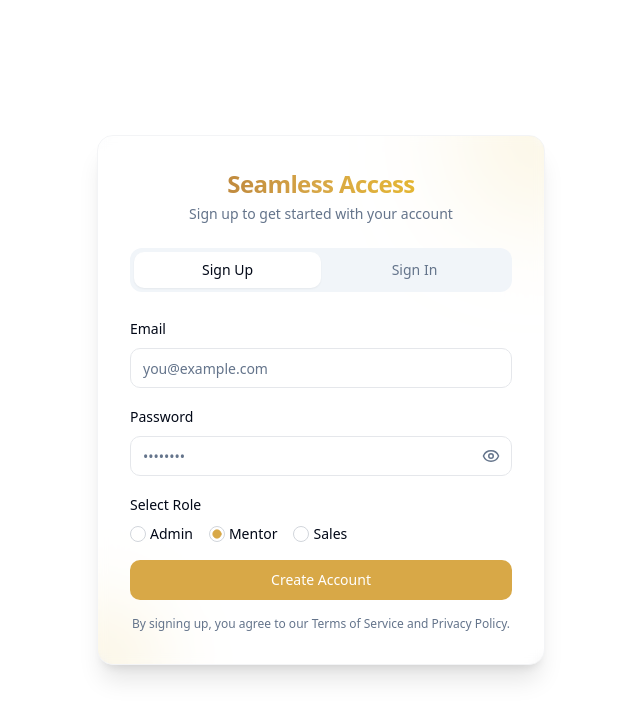
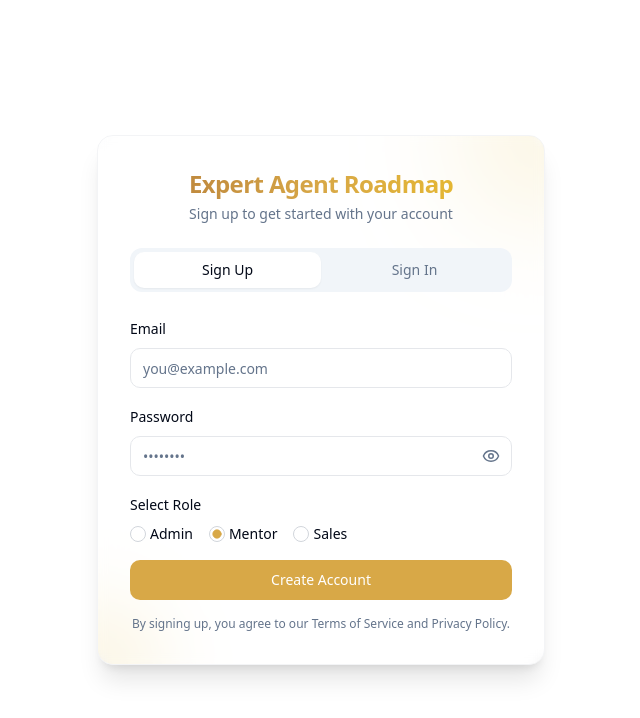
Before and after one commit to benhoenig/expert-agent-roadmap-2, a React (Vite) app: page / in a window 1280 px wide. Shown: the top 718 px of the page, without its empty margins (319-959 px from the left). Built offline with nearby package versions, Linux system fonts and the light colour scheme.

Commit message:
Rename application to Expert Agent Roadmap
Updates the application name to "Expert Agent Roadmap" throughout the project.

```diff
--- a/index.html
+++ b/index.html
@@ -1,9 +1,10 @@
+
 <!DOCTYPE html>
 <html lang="en">
   <head>
     <meta charset="UTF-8" />
     <meta name="viewport" content="width=device-width, initial-scale=1.0" />
-    <title>seamless-access-platform</title>
+    <title>Expert Agent Roadmap</title>
     <meta name="description" content="Lovable Generated Project" />
     <meta name="author" content="Lovable" />
     <meta property="og:image" content="/og-image.png" />
--- a/src/components/auth/AuthPage.tsx
+++ b/src/components/auth/AuthPage.tsx
@@ -24,7 +24,7 @@ export function AuthPage() {
             {/* Logo/Branding */}
             <div className="text-center mb-6">
               <h1 className="text-2xl font-semibold tracking-tight mb-1">
-                <span className="text-gradient">Seamless Access</span>
+                <span className="text-gradient">Expert Agent Roadmap</span>
               </h1>
               <p className="text-sm text-muted-foreground">
                 Sign up to get started with your account
--- a/src/components/dashboard/Layout.tsx
+++ b/src/components/dashboard/Layout.tsx
@@ -78,7 +78,7 @@ export function DashboardLayout() {
             className="flex-1 flex justify-center sm:justify-start ml-2"
           >
             <h1 className="text-lg font-medium tracking-tight text-gradient">
-              Seamless Access Platform
+              Expert Agent Roadmap
             </h1>
           </motion.div>
 
--- a/src/components/dashboard/Sidebar.tsx
+++ b/src/components/dashboard/Sidebar.tsx
@@ -47,9 +47,9 @@ export function Sidebar({ closeSidebar }: SidebarProps) {
       <div className="px-4 flex items-center justify-between">
         <div className="flex items-center space-x-2">
           <div className="w-8 h-8 rounded-full bg-gold-500 flex items-center justify-center">
-            <span className="text-white font-semibold text-sm">SA</span>
+            <span className="text-white font-semibold text-sm">EA</span>
           </div>
-          <span className="font-medium text-sm">Seamless Access</span>
+          <span className="font-medium text-sm">Expert Agent</span>
         </div>
 
         {isMobile && (
```
